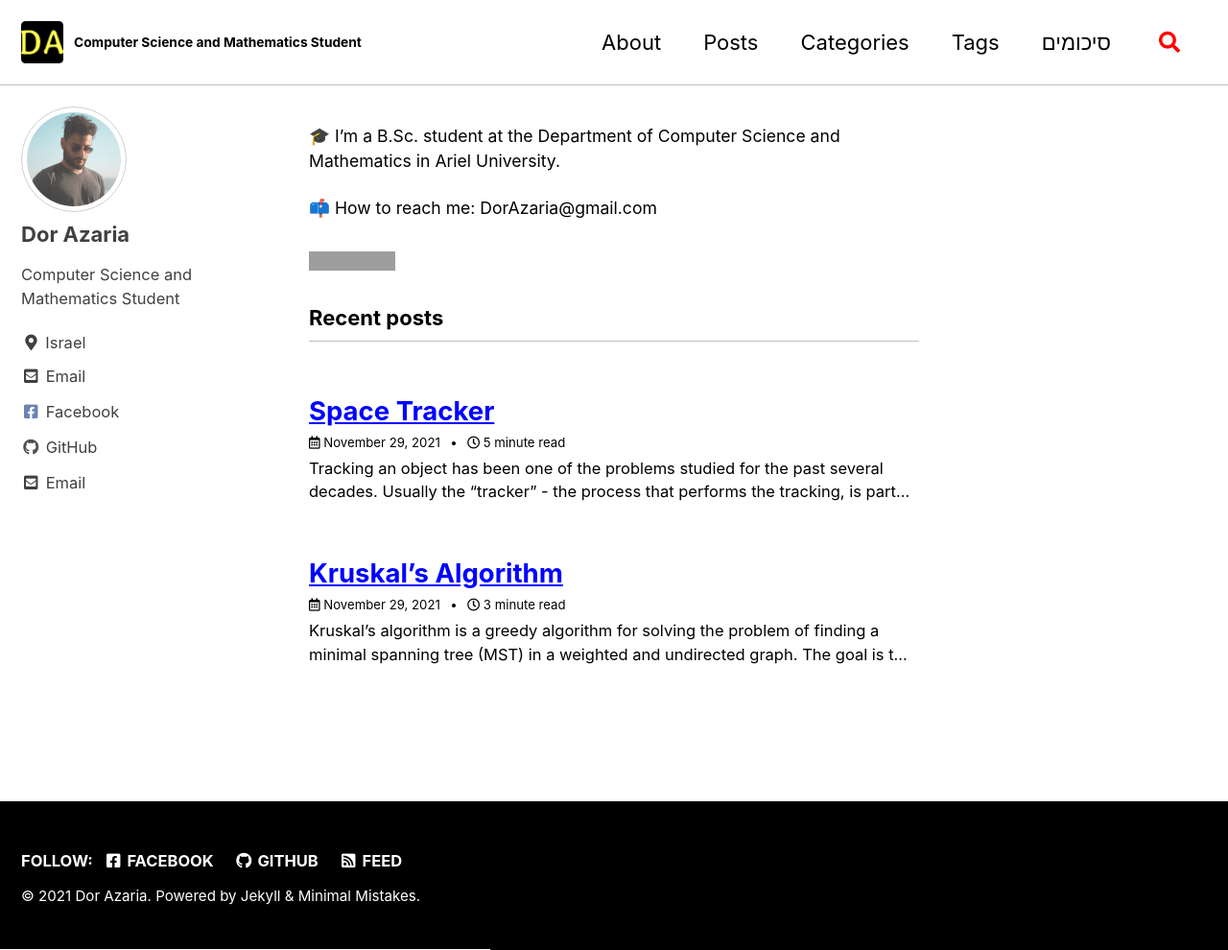
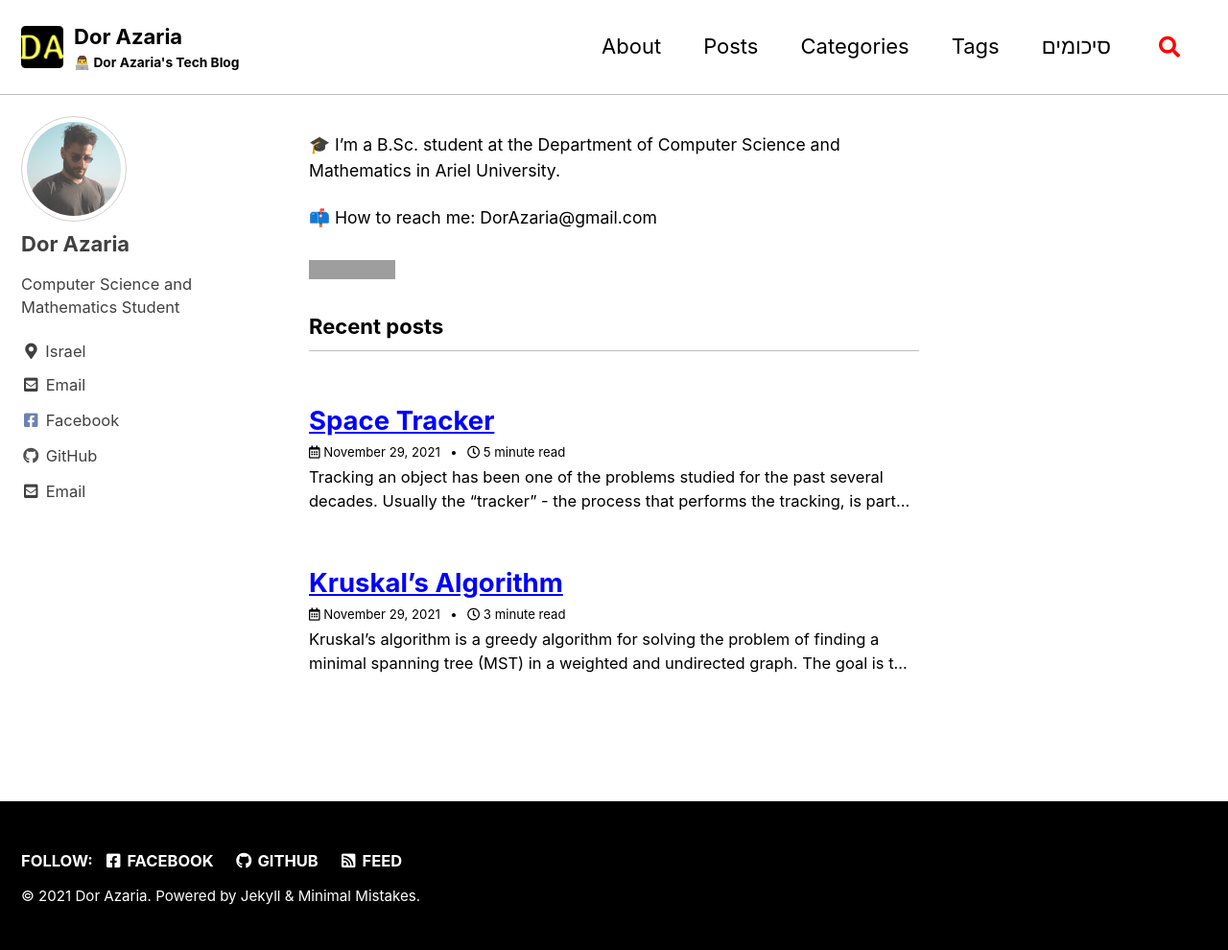
Before and after one commit to DorAzaria/dorazaria.github.io, a Jekyll site: the page built from index.html, in a window 1280 px wide and 990 px high. Shown: the whole window at 96% size. Built offline with Jekyll 4.4.1, drawn with Linux system fonts in a browser that asks for light colours; cached includes are drawn as plain includes; the list of posts is cut into pages by our own code; grey boxes are pictures that could not be loaded.

Commit message:
Update _config.yml

```diff
--- a/_config.yml
+++ b/_config.yml
@@ -18,15 +18,15 @@ minimal_mistakes_skin    : "contrast" # "air", "aqua", "contrast", "dark", "dirt
 locale                   : "en-US"
 title                    : "👨‍💻 Dor Azaria's Tech Blog"
 title_separator          : "|"
-subtitle                 : "Computer Science and Mathematics Student" # site tagline that appears below site title in masthead
+subtitle                 : "👨‍💻 Dor Azaria's Tech Blog" # site tagline that appears below site title in masthead
 name                     : "Dor Azaria"
 description              : "Tech Blog."
 url                      : "https://dorazaria.github.io/" # the base hostname & protocol for your site e.g. "https://mmistakes.github.io"
 baseurl                  : # the subpath of your site, e.g. "/blog"
 repository               : "DorAzaria/dorazaria.github.io" # GitHub username/repo-name e.g. "mmistakes/minimal-mistakes"
-teaser                   : "/assets/images/profile_pic.jpg" # path of fallback teaser image, e.g. "/assets/images/500x300.png"
+teaser                   :  # path of fallback teaser image, e.g. "/assets/images/500x300.png"
 logo                     : "/assets/images/favicon.ico" # path of logo image to display in the masthead, e.g. "/assets/images/88x88.png"
-masthead_title           : " " # overrides the website title displayed in the masthead, use " " for no title
+masthead_title           : " Dor Azaria " # overrides the website title displayed in the masthead, use " " for no title
 breadcrumbs            : true # true, false (default)
 words_per_minute         : 200
 comments:
```
